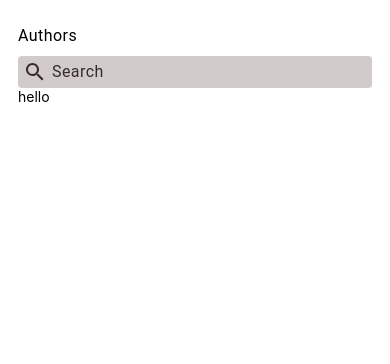
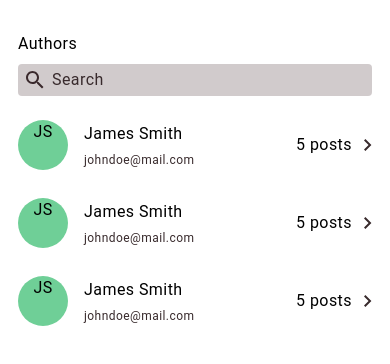
Before and after one commit to nodeTempest/hello-native, a React Native app: screen / in a window 390 px wide. Shown: the top 364 px of the page. Built offline with nearby package versions, Linux system fonts and the light colour scheme.

Commit message:
[Feature] add styles to AuthorItem

```diff
--- a/App.tsx
+++ b/App.tsx
@@ -14,7 +14,7 @@ export default function App() {
 
 const styles = StyleSheet.create({
   container: {
-    paddingTop: 24,
+    paddingTop: 32,
     paddingHorizontal: 18,
   },
 });
--- a/components/AuhtorItem.tsx
+++ b/components/AuhtorItem.tsx
@@ -1,10 +1,63 @@
 import React from "react";
 import { StyleSheet, Text, View } from "react-native";
+import Svg, { Path } from "react-native-svg";
+
+import { theme, globalStyles } from "./theme";
 
 export const AuhtorItem: React.FC = () => {
   return (
-    <View>
-      <Text>hello</Text>
+    <View style={styles.container}>
+      <Text style={[styles.initials, globalStyles.textNormal]}>JS</Text>
+      <View style={styles.nameEmailContainer}>
+        <Text style={globalStyles.textNormal}>James Smith</Text>
+        <Text style={globalStyles.textSmall}>johndoe@mail.com</Text>
+      </View>
+      <View style={styles.postsArrowContainer}>
+        <Text style={[styles.postsText, globalStyles.textNormal]}>5 posts</Text>
+        <Svg
+          style={styles.arrowIcon}
+          width="8"
+          height="12"
+          viewBox="0 0 8 12"
+          fill="none"
+        >
+          <Path
+            d="M3.8147e-06 1.41L4.58 6L3.8147e-06 10.59L1.41 12L7.41 6L1.41 0L3.8147e-06 1.41Z"
+            fill="#382A2C"
+          />
+        </Svg>
+      </View>
     </View>
   );
 };
+
+const styles = StyleSheet.create({
+  container: {
+    flexDirection: "row",
+    marginBottom: 28,
+  },
+  initials: {
+    backgroundColor: theme.colors.green,
+    fontWeight: theme.fontWeights[1],
+    letterSpacing: 0.1,
+    borderRadius: 50,
+    width: 50,
+    height: 50,
+    textAlignVertical: "center",
+    textAlign: "center",
+    marginRight: 16,
+  },
+  nameEmailContainer: {
+    justifyContent: "space-between",
+    paddingVertical: 2,
+  },
+  postsArrowContainer: {
+    alignItems: "center",
+    flexDirection: "row",
+    marginLeft: "auto",
+  },
+  postsText: {
+    marginRight: 12,
+  },
+  arrowIcon: {},
+});
--- a/components/AuthorsContainer.tsx
+++ b/components/AuthorsContainer.tsx
@@ -1,11 +1,13 @@
 import React from "react";
-import { StyleSheet, Text, View } from "react-native";
+import { View } from "react-native";
 import { AuhtorItem } from "./AuhtorItem";
 
 export const AuthorsContainer: React.FC = () => {
   return (
     <View>
       <AuhtorItem />
+      <AuhtorItem />
+      <AuhtorItem />
     </View>
   );
 };
--- a/components/Header.tsx
+++ b/components/Header.tsx
@@ -7,7 +7,7 @@ import { globalStyles } from "./theme";
 
 export const Header: React.FC = () => {
   return (
-    <View>
+    <View style={styles.container}>
       <Text style={[globalStyles.textNormal, styles.headerTitle]}>Authors</Text>
       <SearchInput />
     </View>
@@ -15,6 +15,9 @@ export const Header: React.FC = () => {
 };
 
 const styles = StyleSheet.create({
+  container: {
+    marginBottom: 24,
+  },
   headerTitle: {
     marginBottom: 8,
   },
--- a/components/theme.ts
+++ b/components/theme.ts
@@ -10,7 +10,7 @@ export const theme = {
   lineHeights: [16, 24],
   letterSpacing: 0.44,
   fontFamily: "Roboto",
-  fontWeight: "400" as TextStyle["fontWeight"],
+  fontWeights: ["400", "500"] as TextStyle["fontWeight"][],
 };
 
 export const globalStyles = StyleSheet.create({
@@ -20,7 +20,7 @@ export const globalStyles = StyleSheet.create({
     fontSize: theme.fontSizes[1],
     lineHeight: theme.lineHeights[1],
     fontFamily: theme.fontFamily,
-    fontWeight: theme.fontWeight,
+    fontWeight: theme.fontWeights[0],
   },
   textSmall: {
     color: theme.colors.greys[1],
@@ -28,6 +28,6 @@ export const globalStyles = StyleSheet.create({
     fontSize: theme.fontSizes[0],
     lineHeight: theme.lineHeights[0],
     fontFamily: theme.fontFamily,
-    fontWeight: theme.fontWeight,
+    fontWeight: theme.fontWeights[0],
   },
 });
```
